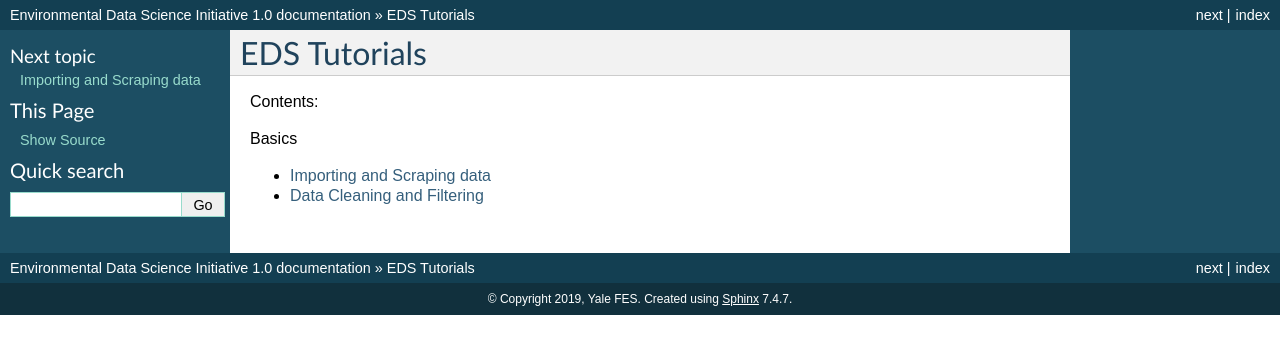
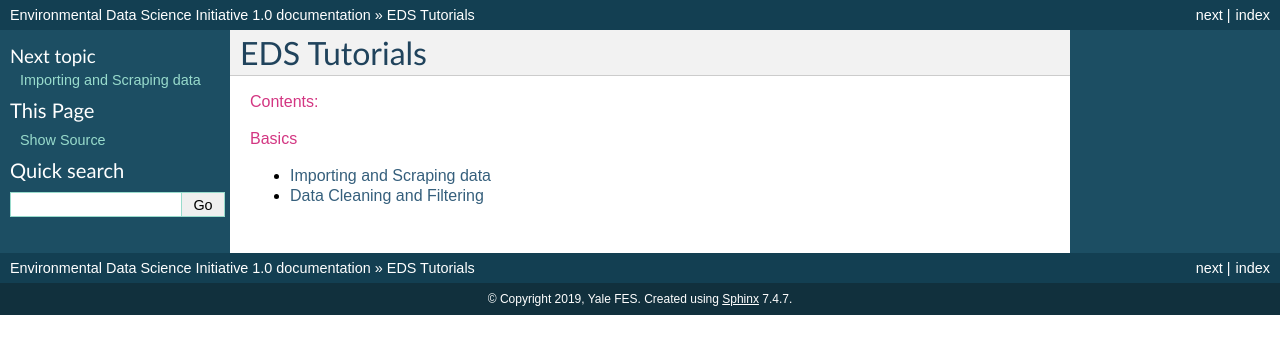
Before and after one commit to rajaoberison/edsy, a Sphinx documentation site: the page built from docs/index.rst, in a window 1280 px wide. Shown: the top 354 px of the page. Built offline with Sphinx 7.4.7, drawn with Linux system fonts in a browser that asks for light colours.

Commit message:
Update edsy.css

```diff
--- a/docs/_static/css/edsy.css
+++ b/docs/_static/css/edsy.css
@@ -1,3 +1,7 @@
 pre {
     white-space: pre-wrap !important;
 }
+
+o, p {
+    color: #D33682 !important;
+}
```
